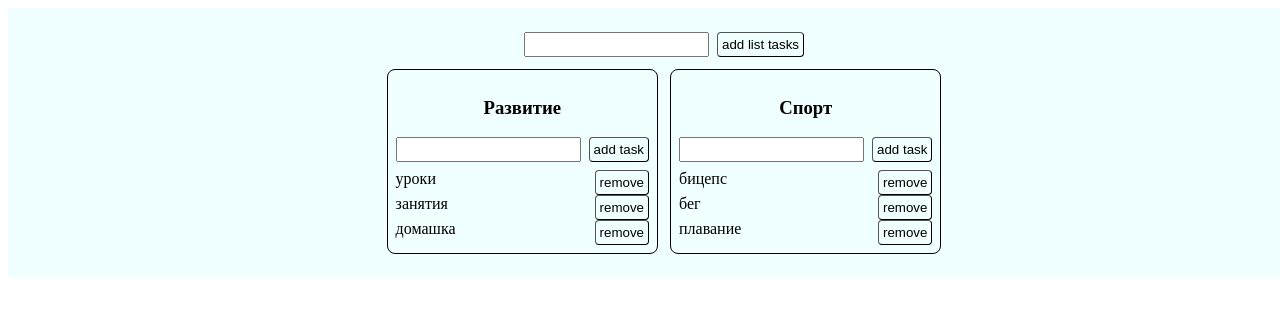
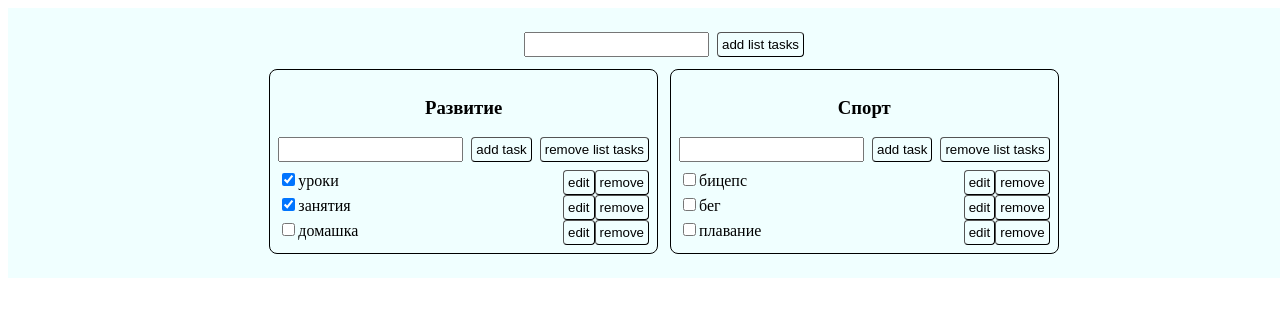
Before and after one commit to ReachTheEndStudy/baseReact, a React (Vite) app: page / in a window 1280 px wide. Shown: the top 316 px of the page. Built offline with nearby package versions, Linux system fonts and the light colour scheme.

Commit message:
add lesson 8

```diff
--- a/src/App.tsx
+++ b/src/App.tsx
@@ -3,48 +3,29 @@ import { ChangeEvent, useState } from 'react'
 // import viteLogo from '/vite.svg'
 import style from './App.module.css'
 import { Tasks } from './components/Tasks/Tasks';
+import { listsData, ListType } from './data';
 
-export interface TaskType {
-  id: number;
-  tasks: { id: number, name: string }[];
-  name: string;
-}
+
+
+
 
 export function App() {
   const [value, setValue] = useState('')
   const setValueHandler = (event: ChangeEvent<HTMLInputElement>) => {
     setValue(event.currentTarget.value)
   }
-  const [list, setList] = useState<TaskType[]>(
-    [
-      { id: 1, name: 'Развитие', tasks: [{ id: 1, name: "уроки" }, { id: 2, name: "занятия" }, { id: 3, name: "домашка" }] },
-      { id: 2, name: 'Спорт', tasks: [{ id: 1, name: "бицепс" }, { id: 2, name: "бег" }, { id: 3, name: "плавание" }] }
-    ]
-  )
+  const [listsTask, setListsTask] = useState<ListType[]>(listsData)
 
-  const setTask = (id: number, value: string) => {
-    const tasks = list.find(el => el.id === id)
-    if (tasks) {
-      tasks.tasks = [{ id: new Date().getTime(), name: value }, ...tasks.tasks]
-      setList([...list])
+  const addListTasks = () => {
+    if (value) {
+      const newListTasks: ListType = { id: new Date().getTime(), name: value }
+      setListsTask([newListTasks, ...listsTask])
+      setValue('')
     }
   }
 
-  const removeTask = (id: number, taskToRemoveId: number) => {
-    const tasks = list.find(el => el.id === id)
-    if (tasks) {
-      const newTasksTasks = tasks.tasks.filter(el => el.id !== taskToRemoveId)
-      tasks.tasks = newTasksTasks
-      setList([...list])
-    }
-  }
-
-  const addListTasks = () => {
-    if (value) {
-      const newListTasks = { id: new Date().getTime(), name: value, tasks: [] }
-      setList([newListTasks, ...list])
-      setValue('')
-    }
+  const removeListTasks = (id: number) => {
+    setListsTask(listsTask.filter(list => list.id !== id))
   }
 
   return <div className={style.wrapper}>
@@ -54,7 +35,11 @@ export function App() {
     </div>
 
     <div className={style.listTasksContainer}>
-      {list.map(tasks => <Tasks tasks={tasks} setTask={setTask} removeTask={removeTask} />)}
+      {listsTask.map(listTasks => <Tasks
+        key={listTasks.id}
+        listTasks={listTasks}
+        removeListTasks={removeListTasks}
+      />)}
     </div>
   </div>
 }
--- a/src/components/Tasks/Tasks.tsx
+++ b/src/components/Tasks/Tasks.tsx
@@ -1,38 +1,80 @@
 import { ChangeEvent, useState } from "react"
-import { TaskType } from "../../App"
 import style from './Tasks.module.css'
+import { ListType, tasksData, TaskType } from "../../data"
 
 interface TasksPropsType {
-  tasks: TaskType
-  setTask: (id: number, value: string) => void
-  removeTask: (id: number, taskToRemoveId: number) => void
+  listTasks: ListType
+  removeListTasks: (id: number) => void
 }
 
-export const Tasks = ({ tasks, setTask, removeTask }: TasksPropsType) => {
+const emptyTask = { id: -1, name: '', isDone: false }
+
+export const Tasks = ({ listTasks, removeListTasks }: TasksPropsType) => {
   const [value, setValue] = useState('')
+  const [tasks, setTasks] = useState<TaskType[]>(tasksData[listTasks.id])
+  const [editableTask, setEditableTask] = useState<TaskType>(emptyTask)
   const setValueHandler = (event: ChangeEvent<HTMLInputElement>) => {
     setValue(event.currentTarget.value)
   }
+
   const setTaskHandler = () => {
     if (value) {
-      setTask(tasks.id, value)
+      setTasks([{ id: new Date().getTime(), name: value, isDone: false }, ...tasks])
       setValue('')
     }
   }
 
+  const removeListTasksHandler = () => {
+    removeListTasks(listTasks.id)
+  }
+
+  const editTask = (task: TaskType, isEdit: boolean) => {
+    if (isEdit) {
+      setTasks(tasks.map(task => task.id === editableTask.id ? editableTask : task))
+      setEditableTask(emptyTask)
+    } else {
+      setEditableTask(task)
+    }
+  }
+
+  const setEditableTaskName = (event: ChangeEvent<HTMLInputElement>) => {
+    setEditableTask({ ...editableTask, name: event.currentTarget.value })
+  }
+
+  const removeTask = (id: number) => {
+    setTasks(tasks.filter(tasks => tasks.id !== id))
+  }
+
+  const changeIsDoneTask = (id: number) => {
+    console.log(tasks.map(task => task.id === id ? { ...task, idDone: !task.isDone } : task))
+    setTasks(tasks.map(task => task.id === id ? { ...task, idDone: !task.isDone } : task))
+  }
+
   return <div className={style.wrapper}>
-    <h3>{tasks.name}</h3>
+    <h3>{listTasks.name}</h3>
     <div className={style.creteTaskContainer}>
       <input value={value} onChange={setValueHandler} type='text' />
       <button onClick={setTaskHandler}>add task</button>
+      <button onClick={removeListTasksHandler}>remove list tasks</button>
     </div>
 
     <div>
-      {tasks.tasks.map(
-        (el, index) => <div
-          className={style.taskLineContainer} key={`${el}_${index}`}>
-          <span>{el.name}</span> <button onClick={() => removeTask(tasks.id, el.id)}>remove</button>
-        </div>
+      {tasks.map(
+        (task, index) => {
+          const isEdit = task.id === editableTask.id
+          return <div
+            className={style.taskLineContainer} key={`${task}_${index}`}>
+            <div>
+              <input type='checkbox' checked={task.isDone} onChange={() => changeIsDoneTask(task.id)} />
+              {isEdit ? <input type="text" value={editableTask.name} onChange={setEditableTaskName} /> : <span>{task.name}</span>}
+            </div>
+
+            <div>
+              <button onClick={() => editTask(task, isEdit)}>{isEdit ? 'save' : 'edit'}</button>
+              <button onClick={() => removeTask(task.id)}>remove</button>
+            </div>
+          </div>
+        }
       )}
     </div>
   </div>
--- /dev/null
+++ b/src/data.ts
@@ -0,0 +1,24 @@
+export interface ListType {
+  id: number;
+  name: string;
+}
+
+export const listsData: ListType[] = [
+  { id: 1, name: 'Развитие', },
+  { id: 2, name: 'Спорт', }
+]
+
+export interface TaskType {
+  id: number;
+  name: string
+  isDone: boolean
+}
+
+export interface TasksDataType {
+  [key: number]: TaskType[]
+}
+
+export const tasksData: TasksDataType = {
+  1: [{ id: 1, name: "уроки", isDone: true }, { id: 2, name: "занятия", isDone: true }, { id: 3, name: "домашка", isDone: false }],
+  2: [{ id: 1, name: "бицепс", isDone: false }, { id: 2, name: "бег", isDone: false }, { id: 3, name: "плавание", isDone: false }]
+}
```
